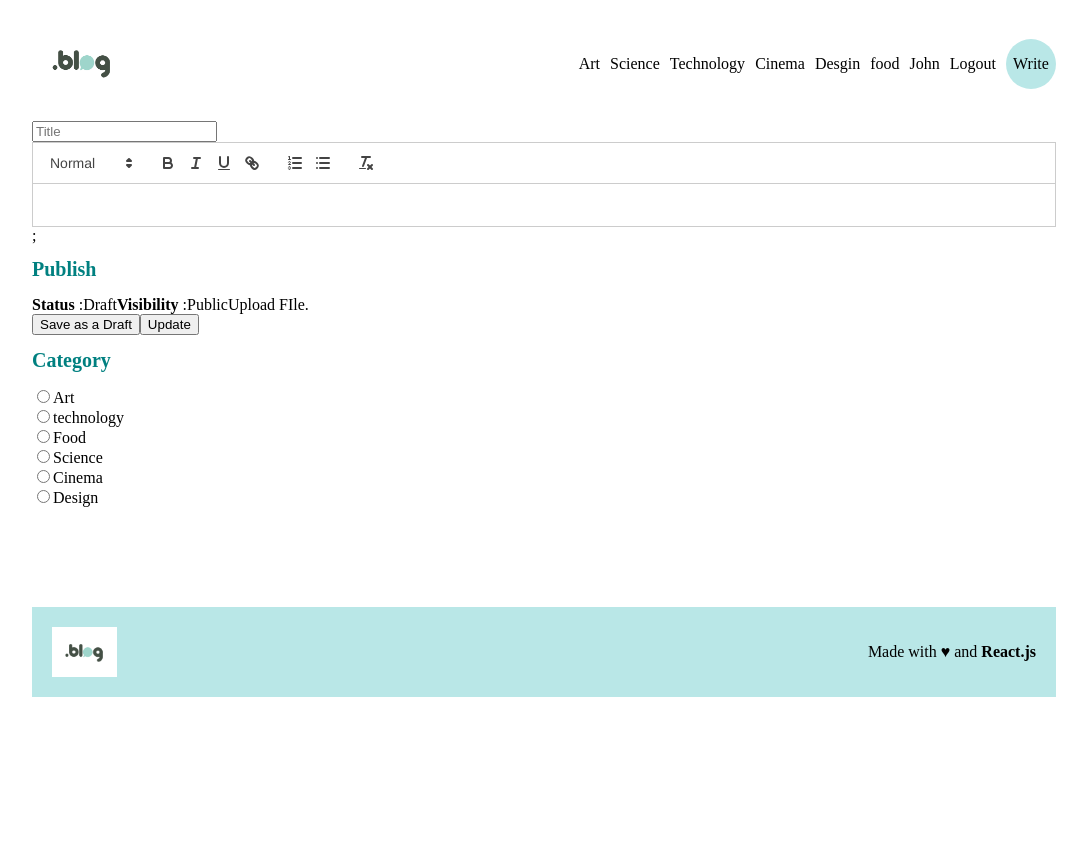
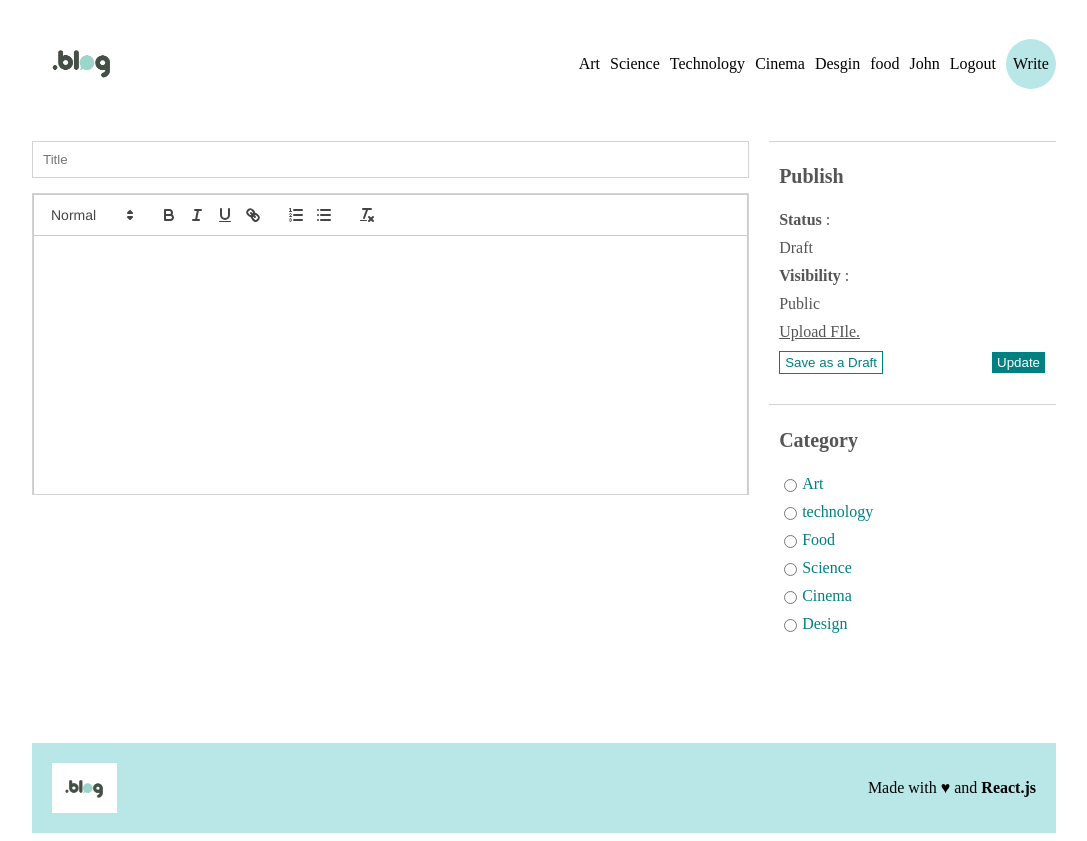
Before and after one commit to hymndrazill/CrispyBlog, a React (Create React App) app: page /write in a window 1280 px wide. Shown: the whole page, without its empty margins (96-1183 px from the left). Before the commit the page ends 800 px from the top, so only its background shows below. Built offline with nearby package versions, Linux system fonts and the light colour scheme.

Commit message:
added the rich text in single page and styling

```diff
--- a/package.json
+++ b/package.json
@@ -8,6 +8,7 @@
     "@testing-library/user-event": "^13.5.0",
     "react": "^18.2.0",
     "react-dom": "^18.2.0",
+    "react-quill": "^2.0.0",
     "react-router-dom": "^6.4.2",
     "react-scripts": "5.0.1",
     "sass": "^1.55.0",
--- a/src/style.scss
+++ b/src/style.scss
@@ -19,13 +19,13 @@
             height: 100vh;
             background-color:$lightGreen;
             flex-direction: column;
+            h1 {
+                font-size: 20px;
+                color:teal;
+                margin-bottom: 15px;
+            }
         }
-        h1 {
-            font-size: 20px;
-            color:teal;
-            margin-bottom: 15px;
 
-        }
         form {
             display: flex;
             flex-direction: column;
@@ -58,7 +58,7 @@
 
         }
 
-    }
+
     // navbar
     .navbar {
         .container {
@@ -115,4 +115,265 @@
             }
 
     }
+
+    // HOME
+        .home {
+            .posts {
+                margin-top: 50px;
+                display: flex;
+                flex-direction: column;
+                gap: 150px;
+
+            .post {
+                display: flex;
+                gap:100px;
+
+                &:nth-child(2n+1) {
+                    flex-direction: row-reverse;
+                }
+            }
+
+
+            .img {
+                flex: 2;
+                position: relative;
+
+                &::after {
+                    content: "";
+                    width: 100%;
+                    height: 100%;
+                    background-color: $lightGreen;
+                    position: absolute;
+                    top: 0;
+                    left:-20px;
+                    z-index: -1;
+                }
+
+            }
+            img {
+                width: 100%;
+                max-height: 400px;
+                object-fit: cover;
+            }
+            .content {
+                display: flex;
+                flex:3;
+                flex-direction: column;
+                justify-content: space-between
+
+
+            }
+            h1 {
+                font-size: 40px;
+            }
+            p {
+                font-size: 18px;
+            }
+            button {
+                width: max-content;
+                padding: 10px 20px;
+                border: none;
+                cursor: pointer;
+                border: 1px solid teal;
+                color: teal;
+
+                &:hover {
+                    border: 1px solid wheat;
+                    color:rgb(219, 134, 134);
+                    background-color: wheat;
+                    text-shadow: 1px;
+                    font-weight: 600;
+                        }
+                }
+            }
+
+        }
+        // SINGLE PAGE
+        .single {
+            display: flex;
+            gap:50px;
+            .content {
+                flex:5;
+                display: flex;
+                flex-direction: column;
+                gap: 30px;
+
+            img {
+                width: 100%;
+                height: 300px;
+                object-fit: cover;
+            }
+            h1 {
+                font-size: 42px;
+            }
+            p{
+                text-align: justify;
+                line-height: 30px;
+            }
+            }
+
+
+            .menu {
+                display: flex;
+                flex-direction: column;
+                flex:2;
+                gap:20px;
+                    h1{
+
+                    }
+                    .post {
+                        display: flex;
+                        flex-direction: column;
+                        gap:15px;
+
+                    img {
+                        width: 100%;
+                        height: 200px;
+                        object-fit: cover;
+                    }
+                    h2 {
+                        font-size: 18px;
+                        color: #555;
+                    }
+                    button {
+                        width: max-content;
+                        padding: 10px 20px;
+                        border: none;
+                        cursor: pointer;
+                        border: 1px solid teal;
+                        color: teal;
+
+                        &:hover {
+                            border: 1px solid wheat;
+                            color:rgb(219, 134, 134);
+                            background-color: wheat;
+                            text-shadow: 1px;
+                            font-weight: 600;
+                                }
+                        }
+
+
+                    }
+            }
+            .user {
+                display: flex;
+                align-items: center;
+                gap: 10px;
+                font-size: 14px;
+                img {
+                    height: 50px;
+                    width: 50px;
+                    border-radius: 50%;
+                    object-fit: cover;
+                }
+                span {
+                    font-weight: bold;
+                }
+            }
+            .edit {
+                display: flex;
+                gap:5px;
+
+               img {
+                width: 22px;
+                height: 22px;
+                cursor: pointer;
+               }
+            }
+        }
+
+        // WRITE PAGE
+        .add {
+            margin-top: 20px;
+            display: flex;
+            gap:20px;
+
+
+
+            .content {
+                flex: 5;
+                display: flex;
+                flex-direction: column;
+                gap: 15px;
+
+                input {
+                    padding: 10px;
+                    border: 1px solid lightgrey;
+
+                }
+                .editorContainer {
+                    height: 300px ;
+                    overflow-y: scroll;
+                    border: 1px solid lightgray;
+
+                    .editor {
+                        height: 100%;
+                        border: none;
+                    }
+                }
+            }
+            .menu {
+                display: flex;
+                flex-direction: column;
+                flex:2;
+                gap:20px;
+
+                .item {
+                    border-top:1px solid lightgray;
+                    padding: 10px;
+                    flex: 1;
+                    display: flex;
+                    flex-direction: column;
+                    justify-content: space-between;
+                    font-weight: 12;
+                    color:#555;
+                    gap:10px;
+
+                    h1{
+                        font-size: 20px;
+                    }
+                    .file {
+                        text-decoration: underline;
+                        cursor: pointer;
+                    }
+                    .buttons {
+                        display: flex;
+                        justify-content: space-between;
+
+                        :first-child{
+                            cursor: pointer;
+                            color: teal;
+                            background-color: white;
+                            border: 1px solid teal;
+                            padding: 3px 5px;
+                        }
+                        :last-child{
+                            cursor: pointer;
+                            color: white;
+                            background-color: teal;
+                            border: 1px solid white;
+                            padding: 3px 5px;
+                        }
+                    }
+                    .cat {
+                        display: flex;
+                        align-items: center;
+                        gap:2px;
+                        color:teal;
+                    }
+
+                }
+
+
+
+            }
+
+
+
+
+
+        }
+
+
+    }
 }
```
Also changed, not shown: 1 other file (tests, documents, lock files or other folders).
